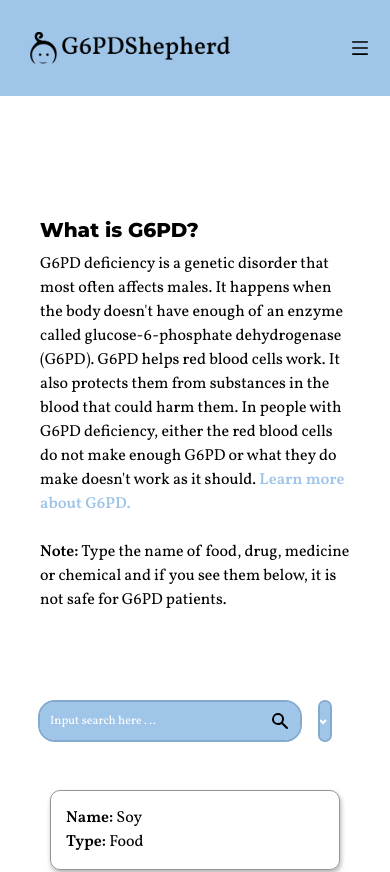
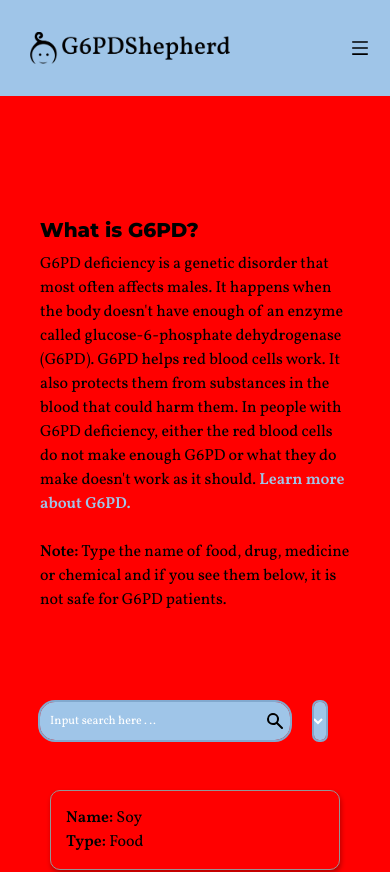
Before and after one commit to odycy21/G6PD-Shepherd, a React (Vite) app: page / in a window 390 px wide. Shown: the top 872 px of the page. Built offline with nearby package versions, Linux system fonts and the light colour scheme; a web font is replaced by a local one.

Commit message:
adjust search input and select option width with media query

```diff
--- a/src/Form.jsx
+++ b/src/Form.jsx
@@ -24,7 +24,7 @@ console.log(option)
                     <HiSearch id="search" font-size = {20} color = "black" />
                 </div>
 
-                <div className="justify-center my-10 ">
+                <div className="justify-center my-10">
                         <select className="dropdown p-2" onChange={(e) => {
                         setOptionItem(e.target.value)
                         }} >
--- a/src/index.css
+++ b/src/index.css
@@ -27,7 +27,7 @@ body{
 .search input{
     padding: 10px;
     border-radius: 15px;
-    width: 260px;
+    width: 300px;
     color: black;
     background-color: #9fc5e8;
     outline: 2px solid#82a9ce;
@@ -43,15 +43,15 @@ input::placeholder {
 
 #search{
     position: absolute;
-    margin-left:220px;
+    margin-left:250px;
     margin-top: 9px;
 }
 
 .dropdown{
-    width: 20%;
-    padding: 2px 2px;
+    width: 100%;
+    padding: 2px 5px;
     height: 100%;
-    margin: 0 auto;
+    margin-left: 15px;
     background-color: #9fc5e8;
     outline: 2px solid#82a9ce;
     border-radius: 5px;
@@ -92,3 +92,127 @@ input::placeholder {
   .item-container:hover{
     box-shadow: 1px 3px 5px rgba(0, 0, 0, 0.5);
   }
+
+
+/* -- Mobile Devices --*/
+
+  @media (max-width: 600px) {
+
+    body{
+        background-color: red;
+    }
+
+    .search input{
+        padding: 10px;
+        border-radius: 15px;
+        width: 250px;
+        color: black;
+        background-color: #9fc5e8;
+        outline: 2px solid#82a9ce;
+        font-size: 12px;
+        margin: 0 auto;
+    }
+
+    #search{
+        position: absolute;
+        margin-left:220px;
+        margin-top: 9px;
+    }
+
+    .dropdown{
+        width: 20%;
+        padding: 0 2px;
+        height: 100%;
+        margin: 0 auto;
+        background-color: #9fc5e8;
+        outline: 2px solid#82a9ce;
+        border-radius: 5px;
+        cursor: pointer;
+        font-size: 12px;
+        color: #ffffff;
+    }
+
+  }
+
+
+  /* -- Mobile Devices --*/
+
+  @media (min-width: 320px) and (max-width: 480px) {
+
+    body{
+        background-color: red;
+    }
+
+
+    .search input{
+        padding: 10px;
+        border-radius: 15px;
+        width: 250px;
+        color: black;
+        background-color: #9fc5e8;
+        outline: 2px solid#82a9ce;
+        font-size: 12px;
+        margin: 0 auto;
+    }
+
+    #search{
+        position: absolute;
+        margin-left:220px;
+        margin-top: 9px;
+    }
+
+    .dropdown{
+        width: 20%;
+        padding: 0 2px;
+        height: 100%;
+        margin: 0 auto;
+        background-color: #9fc5e8;
+        outline: 2px solid#82a9ce;
+        border-radius: 5px;
+        cursor: pointer;
+        font-size: 12px;
+        color: #ffffff;
+    }
+
+  }
+
+
+    /* -- Tablet Devices --*/
+
+    @media (min-width: 481px) and (max-width: 768px) {
+
+        body{
+            background-color: green;
+        }
+
+        .search input{
+            padding: 10px;
+            border-radius: 15px;
+            width: 250px;
+            color: black;
+            background-color: #9fc5e8;
+            outline: 2px solid#82a9ce;
+            font-size: 12px;
+            margin: 0 auto;
+        }
+
+        #search{
+            position: absolute;
+            margin-left:220px;
+            margin-top: 9px;
+        }
+
+        .dropdown{
+            width: 20%;
+            padding: 0 2px;
+            height: 100%;
+            margin: 0 auto;
+            background-color: #9fc5e8;
+            outline: 2px solid#82a9ce;
+            border-radius: 5px;
+            cursor: pointer;
+            font-size: 12px;
+            color: #ffffff;
+        }
+
+      }
```
